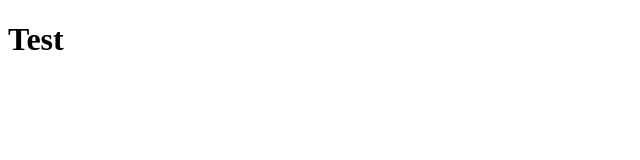
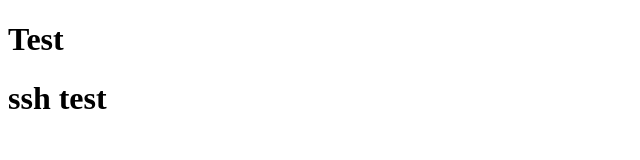
Before and after one commit to BriFBoy/test, a plain HTML site: page index.html in a window 1280 px wide. Shown: the whole page, without its empty margins (0-640 px from the left). Drawn offline with Linux system fonts and the light colour scheme.

Commit message:
testing ssh

```diff
--- a/index.html
+++ b/index.html
@@ -7,5 +7,6 @@
 </head>
 <body>
     <h1>Test</h1>
+    <h1>ssh test</h1>
 </body>
 </html>
```
